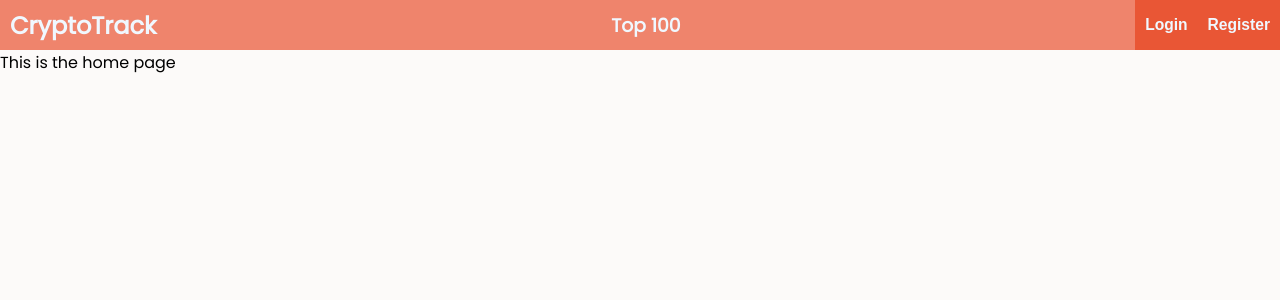
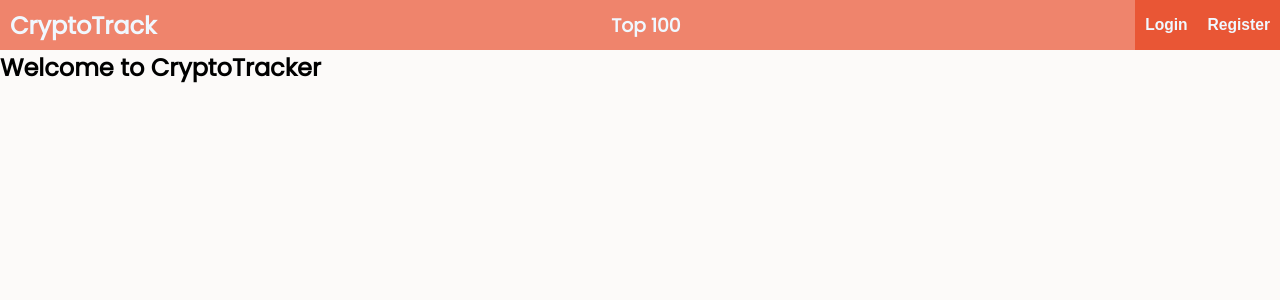
Before and after one commit to zsoobratty/cryptotracking, a React (Create React App) app in the folder client/: page / in a window 1280 px wide. Shown: the top 300 px of the page. Built offline with nearby package versions, Linux system fonts and the light colour scheme; no server answers.

Commit message:
Conditionally render welcome message on home page

```diff
--- a/client/src/components/Home.js
+++ b/client/src/components/Home.js
@@ -1,11 +1,19 @@
 import React from 'react'
-
+import { useContext } from 'react'
+import UserContext from '../context/UserContext'
 
 const Home = () => {
-
+    const {userData} = useContext(UserContext)
+    console.log(userData)
     return (
         <div>
-            This is the home page
+            { userData.user ?
+                (
+                    <h2>Welcome {userData.user.name}!</h2>
+                ) : (
+                    <h2>Welcome to CryptoTracker</h2>
+                )
+            }
         </div>
     )
 }
```
